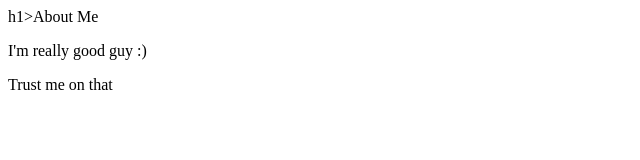
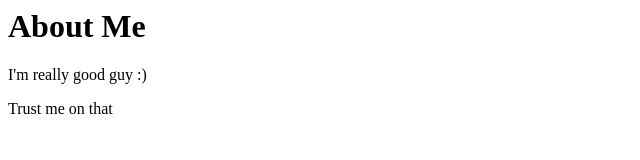
Before and after one commit to yaronin/html-portfolio, a plain HTML site: page public/about.html in a window 1280 px wide. Shown: the whole page, without its empty margins (0-640 px from the left). Drawn offline with Linux system fonts and the light colour scheme.

Commit message:
Update about.html

```diff
--- a/public/about.html
+++ b/public/about.html
@@ -5,7 +5,7 @@
     <title>About me</title>
   </head>
   <body>
-    h1>About Me</h1>
+    <h1>About Me</h1>
     <p>I'm really good guy :)</p>
     <p>Trust me on that</p>
   </body>
```
